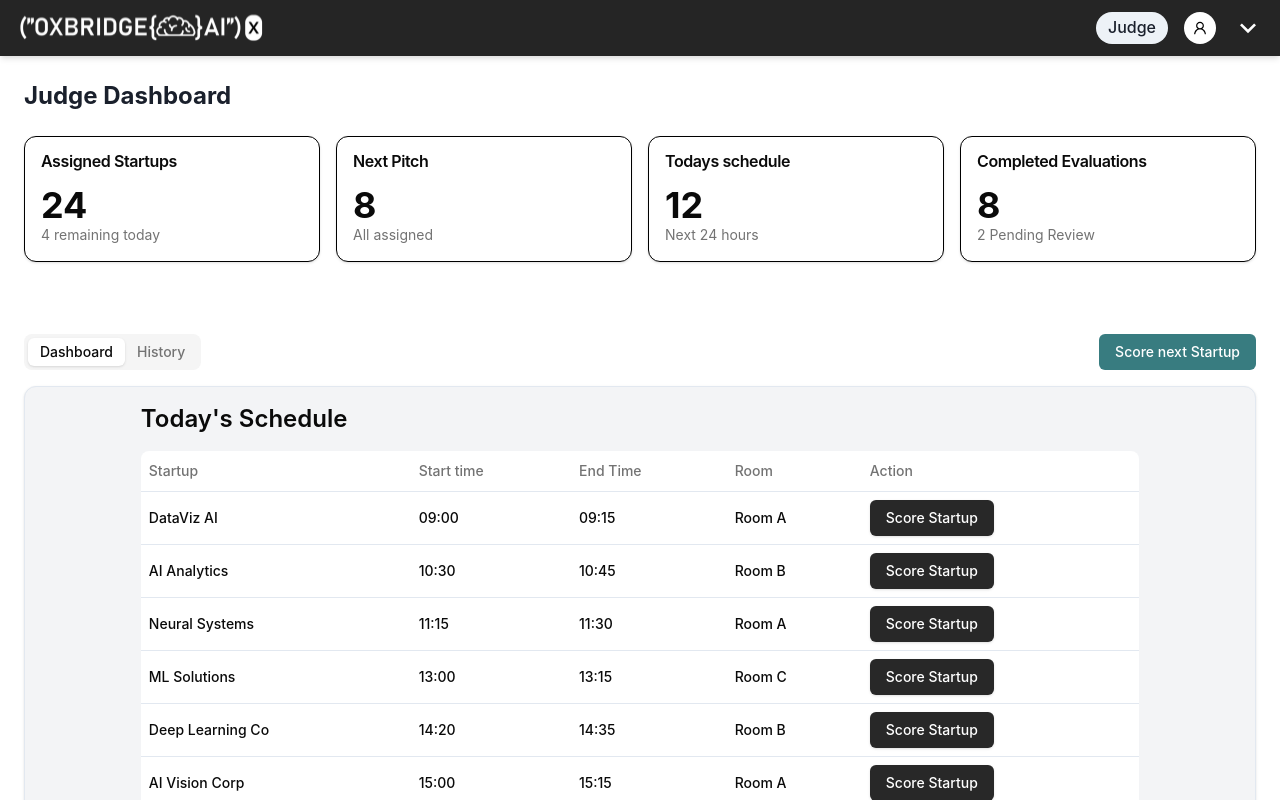
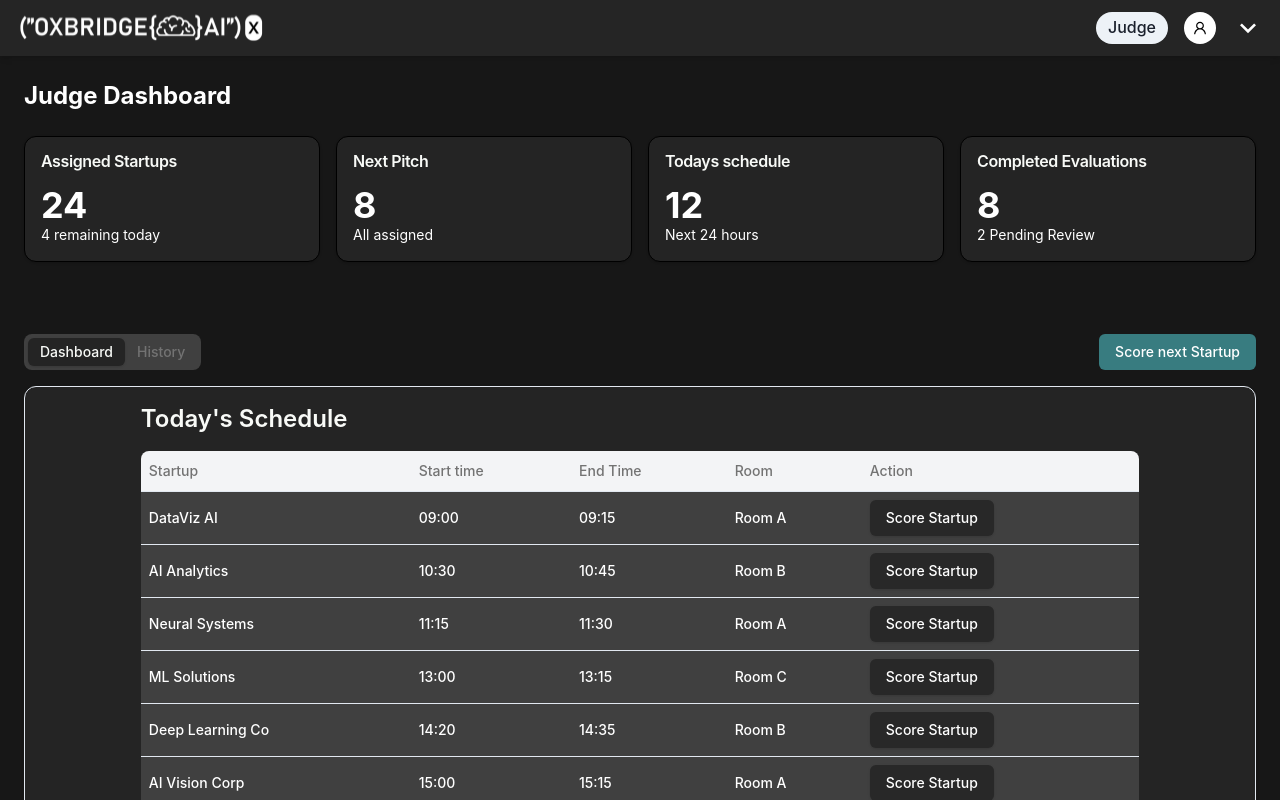
Before and after one commit to Vilacegen/OxbridgeAi, a React (Vite) app in the folder frontend/: page /#/dashboard in a window 1280 px wide. Shown: the top 800 px of the page. Built offline with nearby package versions, Linux system fonts and the light colour scheme; sample sign-in values are in the browser's storage.

Commit message:
Changed the colour scheme to dark and added an overall feedback

```diff
--- a/frontend/src/components/components/JudgesHeader.jsx
+++ b/frontend/src/components/components/JudgesHeader.jsx
@@ -5,12 +5,12 @@ import PropTypes from 'prop-types';
 
 const StatCard = ({ title, value, subtitle }) => {
   return (
-    <Card className="p-4 border border-black">
+    <Card className="p-4 bg-[#242424] text-[#F8FAF7] border border-black">
       <CardTitle className="mb-4">{title}</CardTitle>
       <div className="flex items-center gap-2">
-        <h3 className="text-4xl font-bold">{value}</h3>
+        <h3 className="text-4xl font-bold text-[#FFFFFF]">{value}</h3>
       </div>
-      <p className="text-sm text-muted-foreground">{subtitle}</p>
+      <p className="text-sm text-muted-foreground text-white">{subtitle}</p>
     </Card>
   );
 };
@@ -33,13 +33,13 @@ export default function JudgesHeader({ activeTab }) {
     ];
 
     return (
-        <div>
+        <div className="text-white">
             <article>
                 <Navbar tagContent={tagContent} menuItems={menuItems} />
             </article>
             <div className="container mx-auto p-6">
                 <div className="mb-6">
-                    <h1 className="text-2xl font-bold">
+                    <h1 className="text-2xl font-bold text-white">
                         {activeTab === "dashboard" ? "Judge Dashboard" : activeTab === "scoring" ? "Scoring" : "Evaluation History"}
                     </h1>
                 </div>
--- a/frontend/src/components/ui/tabs.jsx
+++ b/frontend/src/components/ui/tabs.jsx
@@ -20,7 +20,7 @@ const TabsTrigger = React.forwardRef(({ className, ...props }, ref) => (
   <TabsPrimitive.Trigger
     ref={ref}
     className={cn(
-      "inline-flex items-center justify-center whitespace-nowrap rounded-md px-3 py-1 text-sm font-medium ring-offset-background transition-all focus-visible:outline-none focus-visible:ring-2 focus-visible:ring-ring focus-visible:ring-offset-2 disabled:pointer-events-none disabled:opacity-50 data-[state=active]:bg-background data-[state=active]:text-foreground data-[state=active]:shadow",
+      "inline-flex items-center justify-center whitespace-nowrap rounded-md px-3 py-1 text-sm font-medium ring-offset-background transition-all focus-visible:outline-none focus-visible:ring-2 focus-visible:ring-ring focus-visible:ring-offset-2 disabled:pointer-events-none disabled:opacity-50 data-[state=active]:bg-[#242424] data-[state=active]:text-[#F8FAF7] data-[state=active]:shadow",
       className
     )}
     {...props} />
--- a/frontend/src/pages/judges/Dashboard.jsx
+++ b/frontend/src/pages/judges/Dashboard.jsx
@@ -92,10 +92,10 @@ const ScheduleTable = ({ scheduleData, setActiveTab }) => {
   };
 
   return (
-    <Card className="p-4 bg-[#F3F4F6] flex justify-center items-center w-full">
+    <Card className="p-4 bg-[#242424] flex justify-center items-center w-full">
       <div className="w-10/12">
-        <h2 className="text-2xl font-semibold mb-4">Today&apos;s Schedule</h2>
-        <Table className="bg-white rounded-lg">
+        <h2 className="text-2xl font-semibold mb-4 text-[#F8FAF7]">Today&apos;s Schedule</h2>
+        <Table className="bg-[#F3F4F6] rounded-lg">
           <TableHeader>
             <TableRow>
               <TableHead>Startup</TableHead>
@@ -105,7 +105,7 @@ const ScheduleTable = ({ scheduleData, setActiveTab }) => {
               <TableHead>Action</TableHead>
             </TableRow>
           </TableHeader>
-          <TableBody className="font-medium">
+          <TableBody className="font-medium bg-[#404040] text-white">
             {scheduleData.length > 0 ? (
               scheduleData.map((schedule) => (
                 <TableRow key={schedule.id}>
@@ -142,7 +142,7 @@ ScheduleTable.propTypes = {
 };
 
 const PastEvaluations = ({ evaluationsData }) => (
-  <Card className="p-4 bg-[#F3F4F6]">
+  <Card className="p-4 bg-[#242424] text-[#F8FAF7]">
     <h2 className="text-lg font-semibold mb-4">Past Evaluations</h2>
     <Table className="bg-white rounded-lg">
       <TableHeader>
@@ -156,7 +156,7 @@ const PastEvaluations = ({ evaluationsData }) => (
           <TableHead>Action</TableHead>
         </TableRow>
       </TableHeader>
-      <TableBody>
+      <TableBody className="bg-[#404040]">
         {evaluationsData.map((evaluation) => (
           <TableRow key={evaluation.id}>
             <TableCell>{evaluation.company}</TableCell>
@@ -238,7 +238,7 @@ export default function Dashboard() {
   };
 
   return (
-    <div className="min-h-screen bg-background">
+    <div className="min-h-screen bg-[#171717]">
       <JudgesHeader activeTab={activeTab} />
 
       <main className="container mx-auto p-6">
@@ -248,7 +248,7 @@ export default function Dashboard() {
           onValueChange={setActiveTab}
         >
           <div className="flex justify-between items-center mb-4">
-            <TabsList>
+            <TabsList className="bg-[#404040]">
               <TabsTrigger value="dashboard">Dashboard</TabsTrigger>
               <TabsTrigger value="history">History</TabsTrigger>
             </TabsList>
--- a/frontend/src/pages/judges/Score.jsx
+++ b/frontend/src/pages/judges/Score.jsx
@@ -26,18 +26,20 @@ const createInitialSectionState = (questions) => {
 
 // Create initial state for all sections
 const createInitialFormState = (sections) => {
-  const initialState = {};
-  sections.forEach(section => {
-    initialState[section.id] = createInitialSectionState(section.questions);
-  });
-  return initialState;
-};
+    const initialState = {
+      overallFeedback: '', // Add overall feedback to initial state
+    };
+    sections.forEach(section => {
+      initialState[section.id] = createInitialSectionState(section.questions);
+    });
+    return initialState;
+  };
 
 const ScoreSection = ({ questions, sectionId, formState, onScoreChange, onFeedbackChange }) => (
   <div className="space-y-4">
     {questions.map((question, questionIndex) => (
       <div key={questionIndex} className="space-y-2">
-        <p className="text-[#0A2540]">{question}</p>
+        <p className="text-[#f3f1f1]">{question}</p>
         <div className="flex gap-2">
           {[1, 2, 3, 4, 5].map((score) => (
             <div
@@ -58,10 +60,10 @@ const ScoreSection = ({ questions, sectionId, formState, onScoreChange, onFeedba
       </div>
     ))}
     <div className="space-y-2">
-      <p className="font-semibold">Feedback</p>
+      <p className="font-semibold text-white">Feedback</p>
       <Textarea
         placeholder="Provide detailed feedback here..."
-        className="min-h-[100px]"
+        className="min-h-[100px] placeholder:text-[#d0cccc] text-[#f2f0f0]"
         value={formState[sectionId].feedback}
         onChange={(e) => onFeedbackChange(sectionId, e.target.value)}
       />
@@ -208,32 +210,30 @@ export default function Score() {
         }));
     };
 
+    const handleOverallFeedbackChange = (feedback) => {
+        setFormState(prev => ({
+          ...prev,
+          overallFeedback: feedback
+        }));
+      };
+
     const handleSubmit = () => {
         // Calculate section averages and total score
         const sectionScores = {};
         let totalScore = 0;
 
         scoringSections.forEach(section => {
-            // Get all non-null scores for this section
             const scores = Object.values(formState[section.id].scores).filter(score => score !== null);
-
-            // Calculate average score (1-5 scale)
             const average = scores.length > 0 ? scores.reduce((a, b) => a + b, 0) / scores.length : 0;
-
-            // Get section weight (10 for 10%, 20 for 20%, etc)
             const weight = parseInt(section.title.match(/\((\d+)\/100%\)/)[1]);
-
-            // Convert average (1-5) to percentage of max possible score (5)
             const percentageScore = (average / 5) * 100;
-
-            // Calculate weighted score (if weight is 10, max contribution is 10 points)
             const weightedScore = (percentageScore * weight) / 100;
 
             sectionScores[section.id] = {
-                rawAverage: average,                    // Average of 1-5 scores
-                percentageScore: percentageScore,       // Converted to percentage (0-100)
-                weightedScore: weightedScore,           // Contribution to final score
-                maxPoints: weight,                      // Maximum points possible for this section
+                rawAverage: average,
+                percentageScore: percentageScore,
+                weightedScore: weightedScore,
+                maxPoints: weight,
                 feedback: formState[section.id].feedback
             };
 
@@ -243,27 +243,25 @@ export default function Score() {
         const submissionData = {
             timestamp: new Date().toISOString(),
             scoringTime: formatTime(time),
-            totalScore: Math.round(totalScore * 100) / 100, // Round to 2 decimal places
+            totalScore: Math.round(totalScore * 100) / 100,
+            overallFeedback: formState.overallFeedback, // Include overall feedback
             sectionScores,
             rawFormData: formState
         };
 
-        // Log the submission data
         console.log('Submission Data:', submissionData);
-
-        // Here you would typically send this data to your backend
-        // For now, we're just logging it to the console
     };
 
+
     return (
-        <div className="min-h-screen bg-background">
+        <div className="min-h-screen bg-[#171717]">
             <JudgesHeader activeTab="scoring" />
             <div className="container mx-auto p-6">
-                <Card className="p-6 bg-[#F3F4F6]">
+                <Card className="p-6 bg-[#242424]">
                     <article className="w-full flex flex-col md:flex-row justify-between items-center gap-7 p-7">
                         <div>
-                            <h1 className="text-4xl font-bold mb-3 text-[#0A2540]">AI Innovators</h1>
-                            <p className="text-[#676767] font-semibold text-base">Pitch Scoring</p>
+                            <h1 className="text-4xl font-bold mb-3 text-[#f6f5f5]">AI Innovators</h1>
+                            <p className="text-[#ddd6d6] font-semibold text-base">Pitch Scoring</p>
                         </div>
                         <div>
                             <ScoringTimer
@@ -281,9 +279,9 @@ export default function Score() {
                     <div className="space-y-4">
                         <Accordion type="single" collapsible className="w-full">
                             {scoringSections.map((section) => (
-                                <AccordionItem value={section.id} key={section.id} className="bg-white rounded-lg border mb-4">
+                                <AccordionItem value={section.id} key={section.id} className="bg-[#404040] rounded-lg border mb-4">
                                     <AccordionTrigger className="px-4">
-                                        <h2 className="font-semibold text-left">{section.title}</h2>
+                                        <h2 className="font-semibold text-left text-white text-xl">{section.title}</h2>
                                     </AccordionTrigger>
                                     <AccordionContent className="px-4 pb-4">
                                         <ScoreSection
@@ -297,6 +295,15 @@ export default function Score() {
                                 </AccordionItem>
                             ))}
                         </Accordion>
+                        <div className="bg-[#404040] rounded-lg border p-4 mt-6">
+                            <h2 className="font-semibold text-white mb-4">Overall Feedback</h2>
+                            <Textarea
+                                placeholder="Provide your overall feedback about the pitch..."
+                                className="min-h-[150px] text-[#f2f0f0]"
+                                value={formState.overallFeedback}
+                                onChange={(e) => handleOverallFeedbackChange(e.target.value)}
+                            />
+                        </div>
                         <div className="flex justify-end mt-6">
                             <Button
                                 onClick={handleSubmit}
```
